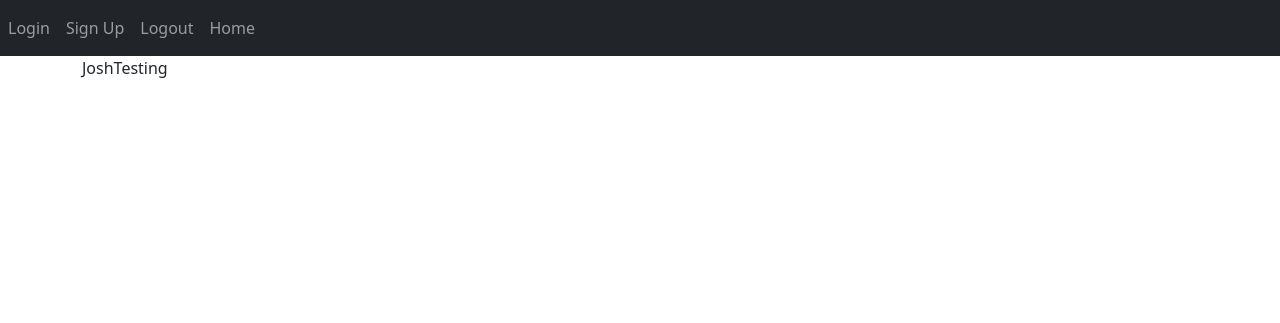
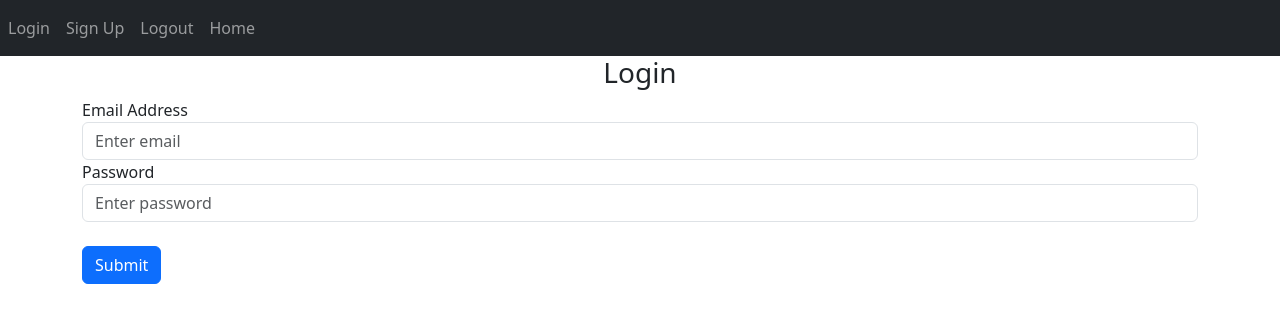
Before and after one commit to joshliaocoding/note-app, a Flask app: page /login in a window 1280 px wide. Shown: the top 323 px of the page. Run offline with Flask 3, Linux system fonts and the light colour scheme.

Commit message:
feature/Add favicon and login feature.

```diff
--- a/website/auth.py
+++ b/website/auth.py
@@ -1,15 +1,63 @@
-from flask import Blueprint, render_template
+from flask import Blueprint, render_template, request, flash, redirect, url_for
+from .models import User
+from werkzeug.security import generate_password_hash, check_password_hash
+from . import db
+from flask_login import login_user, login_required, logout_user, current_user
 
 auth = Blueprint('auth', __name__)
 
-@auth.route('/login')
+@auth.route('/login', methods=["GET", "POST"])
 def login():
-    return render_template("login.html", text="Testing", user="Josh")
+    if request.method == "POST":
+        email = request.form.get('email')
+        password = request.form.get('password')
+
+        user = User.query.filter_by(email=email).first()
+        if user:
+            if check_password_hash(user.password, password):
+                flash('Logged in successfully!', category="success")
+                login_user(user, remember=True)
+                return redirect(url_for('views.home'))
+            else:
+                flash("Incorrect password, try again", category="error")
+        else:
+            flash("Email does not exist.", category="error")
+
+
+    return render_template("login.html")
 
 @auth.route('/logout')
+@login_required
 def logout():
-    return render_template("logout.html")
+    logout_user()
+    return redirect(url_for('auth.login'))
 
-@auth.route('/sign-up')
-def signup():
+@auth.route('/sign-up', methods=["GET", "POST"])
+def sign_up():
+    if request.method == "POST":
+        email = request.form.get("email")
+        firstName = request.form.get("firstName")
+        lastName = request.form.get("lastName")
+        password1 = request.form.get("password1")
+        password2 = request.form.get("password2")
+
+        user = User.query.filter_by(email=email).first()
+        if user:
+            flash("Email already exists.", category="error")
+
+        if len(email) < 4:
+            flash("Email must be greater than 4 characters.", category="error")
+        elif len(firstName) < 2:
+            flash("First name must be greater than 1 character.", category="error")
+        elif password1 != password2:
+            flash("Passwords don\'t match.", category="error")
+        elif len(password1) < 7:
+            flash("Password must be at least 7 characters.")
+        else:
+            new_user = User(email=email, firstName=firstName, password=generate_password_hash(password1, method="pbkdf2:sha256"))
+            db.session.add(new_user)
+            db.session.commit()
+            login_user(user, remember=True)
+            flash("Account created!", category="success")
+            return redirect(url_for('views.home'))
     return render_template("sign_up.html")
--- a/website/templates/base.html
+++ b/website/templates/base.html
@@ -9,6 +9,7 @@
       integrity="sha384-4Q6Gf2aSP4eDXB8Miphtr37CMZZQ5oXLH2yaXMJ2w8e2ZtHTl7GptT4jmndRuHDT"
       crossorigin="anonymous"
     />
+    <link rel="icon" href="{{ url_for('static', filename='images/stitch.icof') }}">
     <title>{% block title %}{% endblock %}</title>
   </head>
   <body>
@@ -18,6 +19,7 @@
         type="button"
         data-bs-toggle="collapse"
         data-bs-target="#navbar"
+        aria-label="Toggle navigation"
       >
         <span class="navbar-toggler-icon"></span>
       </button>
@@ -30,6 +32,23 @@
         </div>
       </div>
     </nav>
+    {% with messages = get_flashed_messages(with_categories=true) %}
+    {% if messages %}
+      {% for category, message in messages %}
+      {% if category == "error" %}
+      <div class="alert alert-danger alter-dimissible fade show" role="alert">
+        {{ message }}
+        <button type="button" class="btn-close" data-bs-dismiss="alert" aria-label="Close"></button>
+      </div>
+      {% else %}
+      <div class="alert alert-success alter-dimissible fade show" role="alert">
+        {{ message }}
+        <button type="button" class="btn-close" data-bs-dismiss="alert" aria-label="Close"></button>
+      </div>
+      {% endif %}
+      {% endfor %}
+    {% endif %}
+    {% endwith %}
     <div class="container">{% block content %}{% endblock %}</div>
     <script
       src="https://cdn.jsdelivr.net/npm/bootstrap@5.3.6/dist/js/bootstrap.bundle.min.js"
--- a/website/templates/login.html
+++ b/website/templates/login.html
@@ -1,3 +1,17 @@
-{% extends "base.html" %}
-{% block title %}Login{% endblock %}
-{% block content %}{{ user }}{{ text }}{% endblock %}
+{% extends "base.html" %} {% block title %}Sign In{% endblock %}
+{% block content %}
+<form method="POST">
+    <h3 align="center">Login</h3>
+    <div class="form-group">
+        <label for="email">Email Address</label>
+        <input type="email" class="form-control" id="email" name="email" placeholder="Enter email"/>
+    </div>
+    <div class="form-group">
+        <label for="password">Password</label>
+        <input type="password" class="form-control" id="password" name="password" placeholder="Enter password" autocomplete="off"/>
+    </div>
+
+    <br />
+    <button type="submit" class="btn btn-primary">Submit</button>
+</form>
+{% endblock %}
--- a/website/views.py
+++ b/website/views.py
@@ -1,7 +1,8 @@
 from flask import Blueprint, render_template
-
+from flask_login import login_required, current_user
 views = Blueprint('views', __name__)
 
 @views.route('/')
+@login_required
 def home():
     return render_template("home.html")
```
Also changed, not shown: website/__init__.py (+28 -2 lines), website/models.py (+16 -0 lines), website/templates/sign_up.html (+25 -1 lines).
